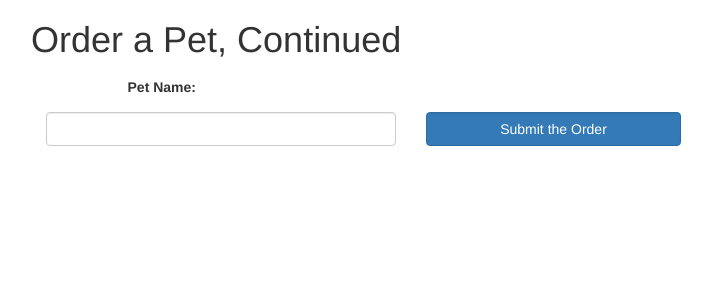
After one commit to banne001/pets2, a PHP site: page /views/pet-order2.html in a window 1280 px wide. The commit adds this page. Shown: the top 300 px of the page, without its empty margins (39-751 px from the left). Run offline with PHP 8.4, Linux system fonts and the light colour scheme.

Commit message:
Created second page of the Order Form

```diff
--- a/index.php
+++ b/index.php
@@ -28,6 +28,12 @@ $f3->route('GET /order', function() {
     echo $view->render("views/pet-order.html");
 });
 
+//Define an order2 route
+$f3->route('POST /order2', function() {
+    //var_dump($_POST);
+    $view = new Template();
+    echo $view->render("views/pet-order2.html");
+});
 
 //Run fat free
 $f3->run();
--- /dev/null
+++ b/views/pet-order2.html
@@ -0,0 +1,30 @@
+<!DOCTYPE html>
+<html lang="en">
+<head>
+    <meta charset="UTF-8">
+    <title>Order!</title>
+    <link href="https://maxcdn.bootstrapcdn.com/bootstrap/3.3.7/css/bootstrap.min.css"
+          rel="stylesheet" >
+</head>
+<body>
+    <div class="container">
+        <h1>Order a Pet, Continued</h1>
+
+        <form action="summary" method="post" class="form-horizontal">
+            <!-- Pet Name Input -->
+            <div class="form-group">
+                <label for="name" class="col-sm-2 control-label">Pet Name: </label>
+            </div>
+
+            <div class="col-sm-4">
+                <input class="form-control" type="text" name="name" id="name" >
+            </div>
+
+            <!-- Submit Button -->
+            <div class="col-xs-3 ">
+                <input class="form-control btn btn-primary" type="submit" value="Submit the Order">
+            </div>
+        </form>
+    </div>
+</body>
+</html>
```
